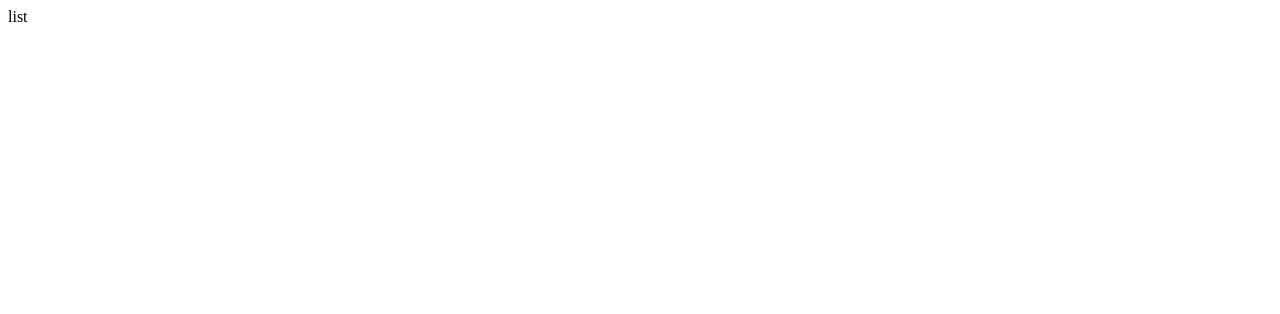
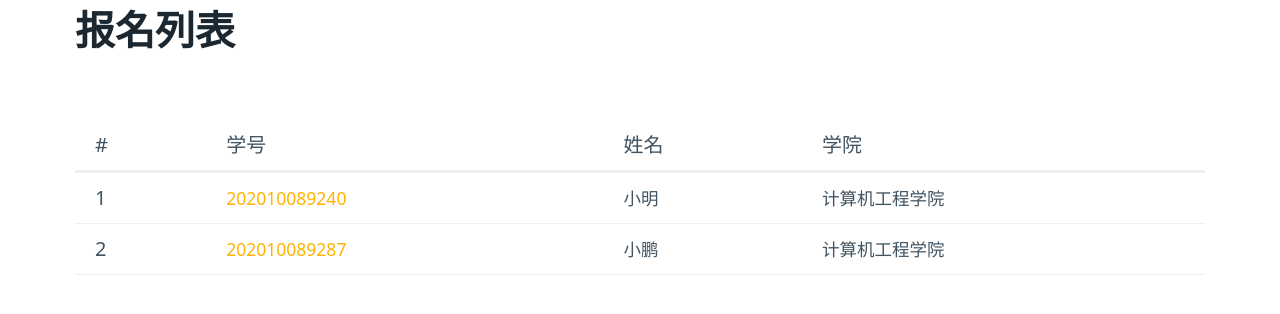
Before and after one commit to gcuwomd/super-registration-form, a Vue app: page /#/list in a window 1280 px wide. Shown: the top 314 px of the page. Built offline with nearby package versions, Linux system fonts and the light colour scheme.

Commit message:
feat(datalist.vue): 添加列表页模板

```diff
--- a/src/views/data-list.vue
+++ b/src/views/data-list.vue
@@ -1 +1,49 @@
-<template>list</template>
+<script setup lang="ts">
+import { reactive } from 'vue';
+import '@picocss/pico/css/pico.min.css';
+
+interface IData {
+  id: string;
+  name: string;
+  college: string;
+}
+
+const data: IData = reactive({
+  id: '202010089240',
+  name: '小明',
+  college: '计算机工程学院',
+});
+const data1: IData = reactive({
+  id: '202010089287',
+  name: '小鹏',
+  college: '计算机工程学院',
+});
+
+const dataList: IData[] = [data, data1];
+</script>
+
+<template>
+  <div class="container">
+    <h1>报名列表</h1>
+    <table>
+      <thead>
+        <tr>
+          <th scope="col">#</th>
+          <th scope="col">学号</th>
+          <th scope="col">姓名</th>
+          <th scope="col">学院</th>
+        </tr>
+      </thead>
+      <tbody>
+        <tr :key="index" v-for="(item, index) in dataList">
+          <th scope="row">{{ index + 1 }}</th>
+          <td>
+            <a href="#">{{ item.id }}</a>
+          </td>
+          <td>{{ item.name }}</td>
+          <td>{{ item.college }}</td>
+        </tr>
+      </tbody>
+    </table>
+  </div>
+</template>
```
